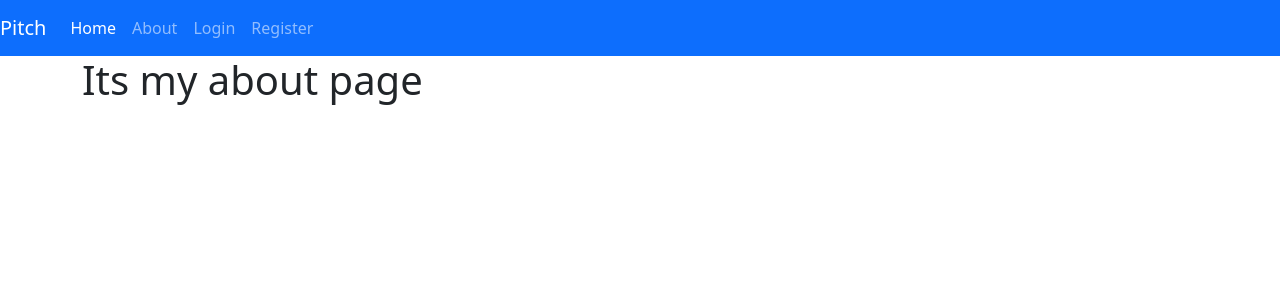
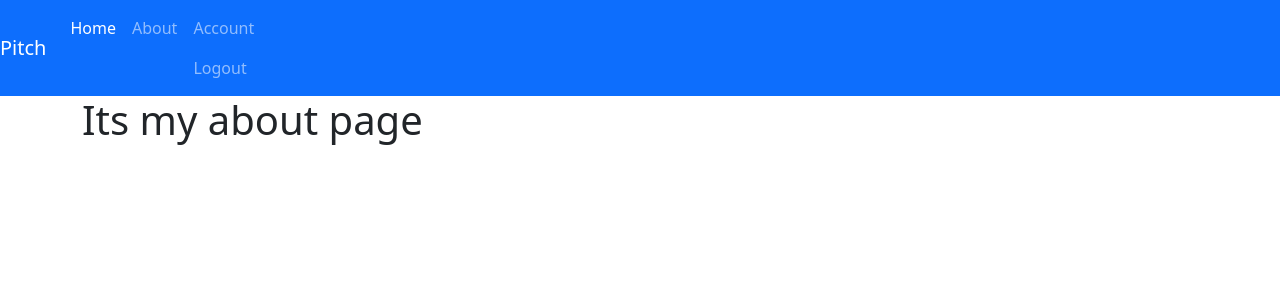
Before and after one commit to Olliemint/Pitch, a Flask app: page /about in a window 1280 px wide. Shown: the top 300 px of the page. Run offline with Flask 2, Linux system fonts and the light colour scheme; a user stored in the database is signed in; some libraries are stand-ins or nearby versions.

Commit message:
feat: implemented login logout using flask-login

```diff
--- a/app/__init__.py
+++ b/app/__init__.py
@@ -10,5 +10,7 @@ app.config['SQLALCHEMY_DATABASE_URI'] = 'sqlite:///site.db'
 db = SQLAlchemy(app)
 bcrypt = Bcrypt(app)
 login_manager = LoginManager(app)
+login_manager.login_view = 'login'
+login_manager.login_message_category = 'danger'
 
 from app import routes
--- a/app/routes.py
+++ b/app/routes.py
@@ -1,9 +1,9 @@
 
 from app import app,db,bcrypt
-from flask import render_template,url_for,flash,redirect
+from flask import render_template,url_for,flash,redirect,request
 from app.form import RegistrationForm,LoginForm
 from app.models import User,Pitch
-from flask_login import login_user
+from flask_login import login_user,current_user,logout_user,login_required
 
 
 
@@ -41,6 +41,8 @@ def about():
 
 @app.route('/register',methods=['GET','POST'])
 def register():
+    if current_user.is_authenticated:
+        return redirect(url_for('home'))
 
     form = RegistrationForm()
     if form.validate_on_submit():
@@ -56,16 +58,30 @@ def register():
 
 @app.route('/login',methods=['GET','POST'])
 def login():
+    if current_user.is_authenticated:
+        return redirect(url_for('home'))
 
     form = LoginForm()
     if form.validate_on_submit():
         user = User.query.filter_by(email=form.email.data).first()
         if user and bcrypt.check_password_hash(user.password, form.password.data):
             login_user(user, remember= form.remember.data)
-            return redirect(url_for('home'))
+            next_page = request.args.get('next')
+            return redirect(next_page) if next_page else redirect(url_for('home'))
 
         else:
             flash('Login error!!. Enter correct email and password','danger')
 
 
     return render_template('login.html',form = form)
+
+
+@app.route('/logout')
+def logout():
+    logout_user()
+    return redirect(url_for('home'))
+
+@app.route('/account')
+@login_required
+def account():
+    return render_template('account.html')
--- /dev/null
+++ b/app/templates/account.html
@@ -0,0 +1,5 @@
+{% extends 'base.html' %}
+{% block content %}
+    <h1>{{ current_user.username }}</h1>
+
+{% endblock content %}
--- a/app/templates/base.html
+++ b/app/templates/base.html
@@ -26,9 +26,18 @@
                   <a class="nav-link active" aria-current="page" href="{{url_for('home')}}">Home</a>
                   <a class="nav-link" href="{{url_for('about')}}">About</a>
 
+                  <div class="bar">
+                    {% if current_user.is_authenticated %}
+                      <a class="nav-link" href="{{url_for('account')}}">Account</a>
 
-                  <a class="nav-link" href="{{url_for('login')}}">Login</a>
-                  <a class="nav-link" href="{{url_for('register')}}">Register</a>
+                      <a class="nav-link" href="{{url_for('logout')}}">Logout</a>
+
+                    {% else %}
+                      <a class="nav-link" href="{{url_for('login')}}">Login</a>
+                      <a class="nav-link" href="{{url_for('register')}}">Register</a>
+                    {% endif %}
+
+                </div>
 
 
                 </div>
```
